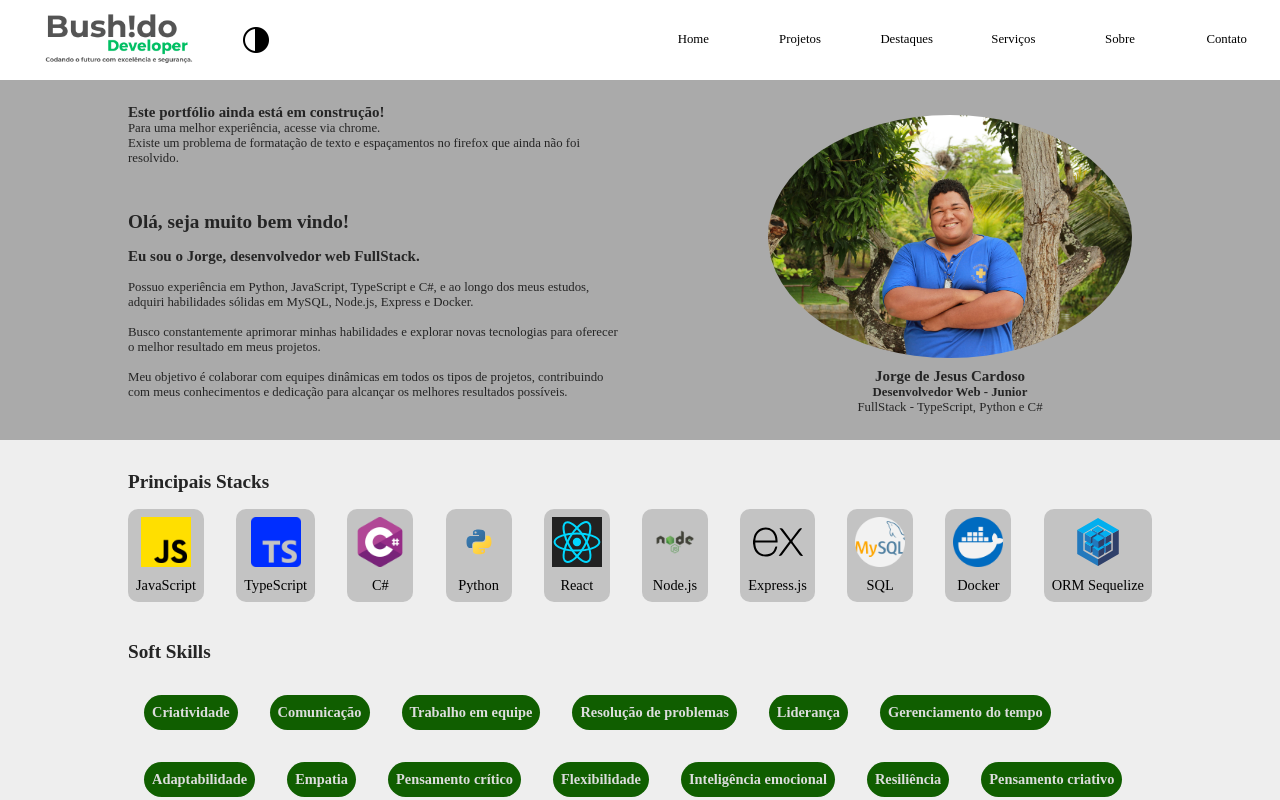
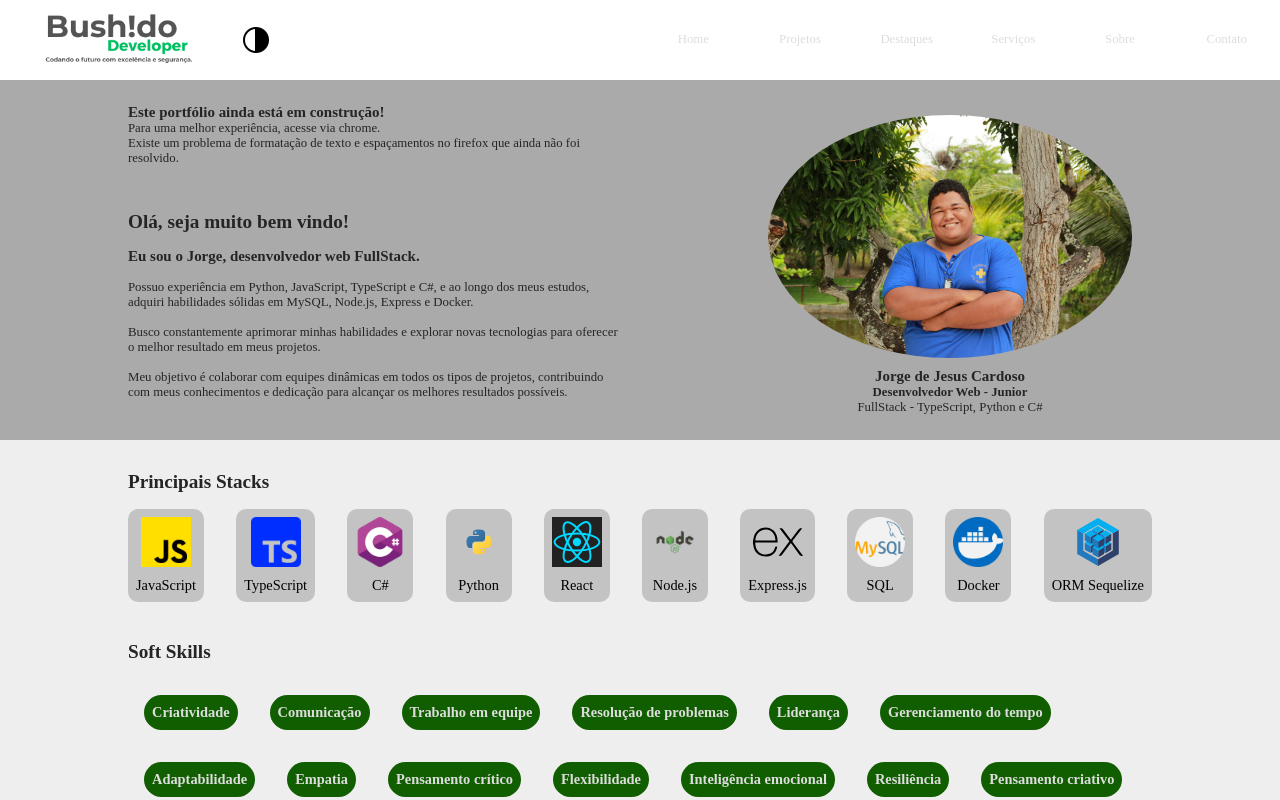
Before and after one commit to jorgejesuscardoso/new_portfolio, a React (Vite) app in the folder frontend/portfolio/: page / in a window 1280 px wide. Built offline with nearby package versions, Linux system fonts and the light colour scheme.

Commit message:
fix: ts erro em navbar

```diff
--- a/frontend/portfolio/src/components/nav/NavBar.tsx
+++ b/frontend/portfolio/src/components/nav/NavBar.tsx
@@ -1,12 +1,12 @@
 import { Link } from 'react-router-dom';
 import { MainNavbar } from './style';
-import { Thema } from '../../Types';
+import { Theme } from '../../Types';
 
 
-const NavBar = ({ Thema }: Thema) => {
+const NavBar = ({ Theme }: Theme) => {
 
   return(
-    <MainNavbar className={ Thema }>
+    <MainNavbar className={ Theme }>
       <ul>
         <li>
           <Link to='/'>
```
